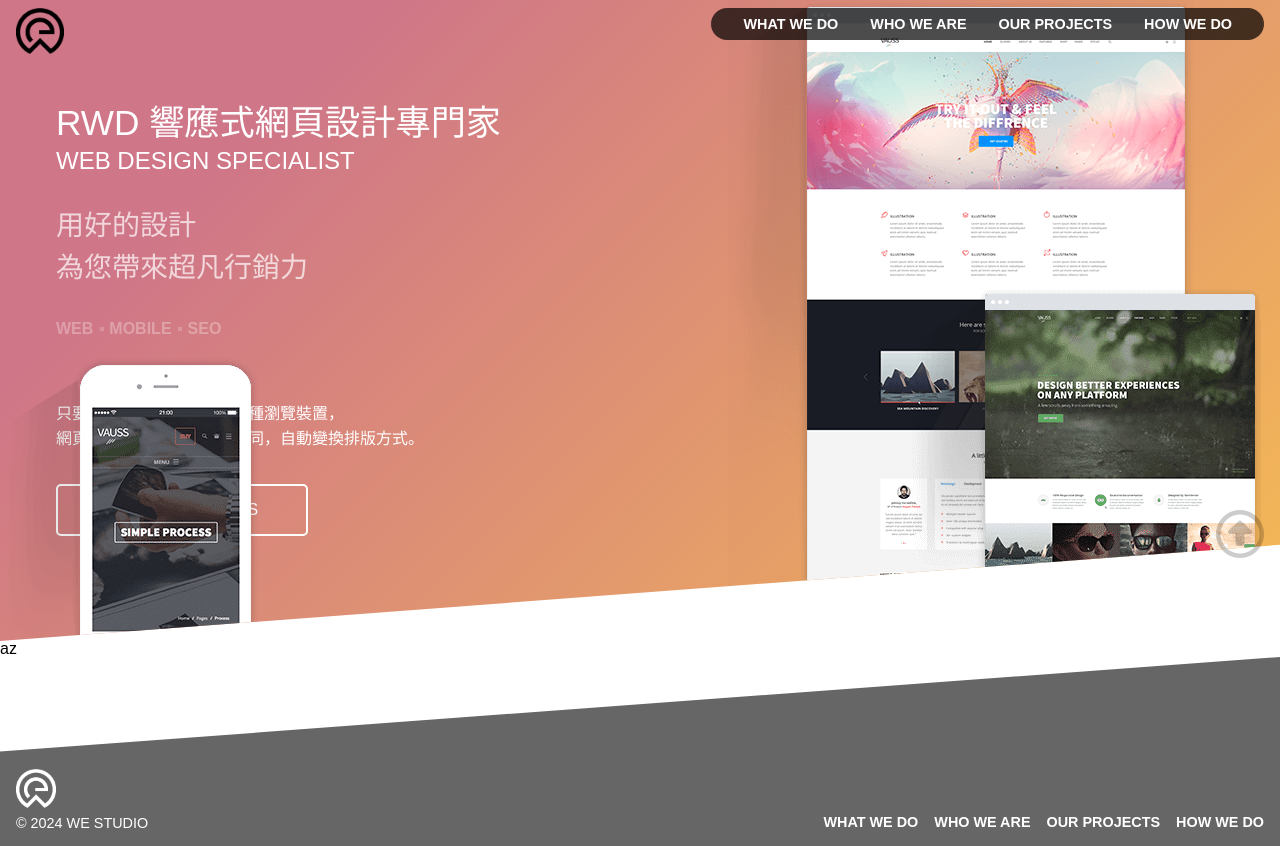
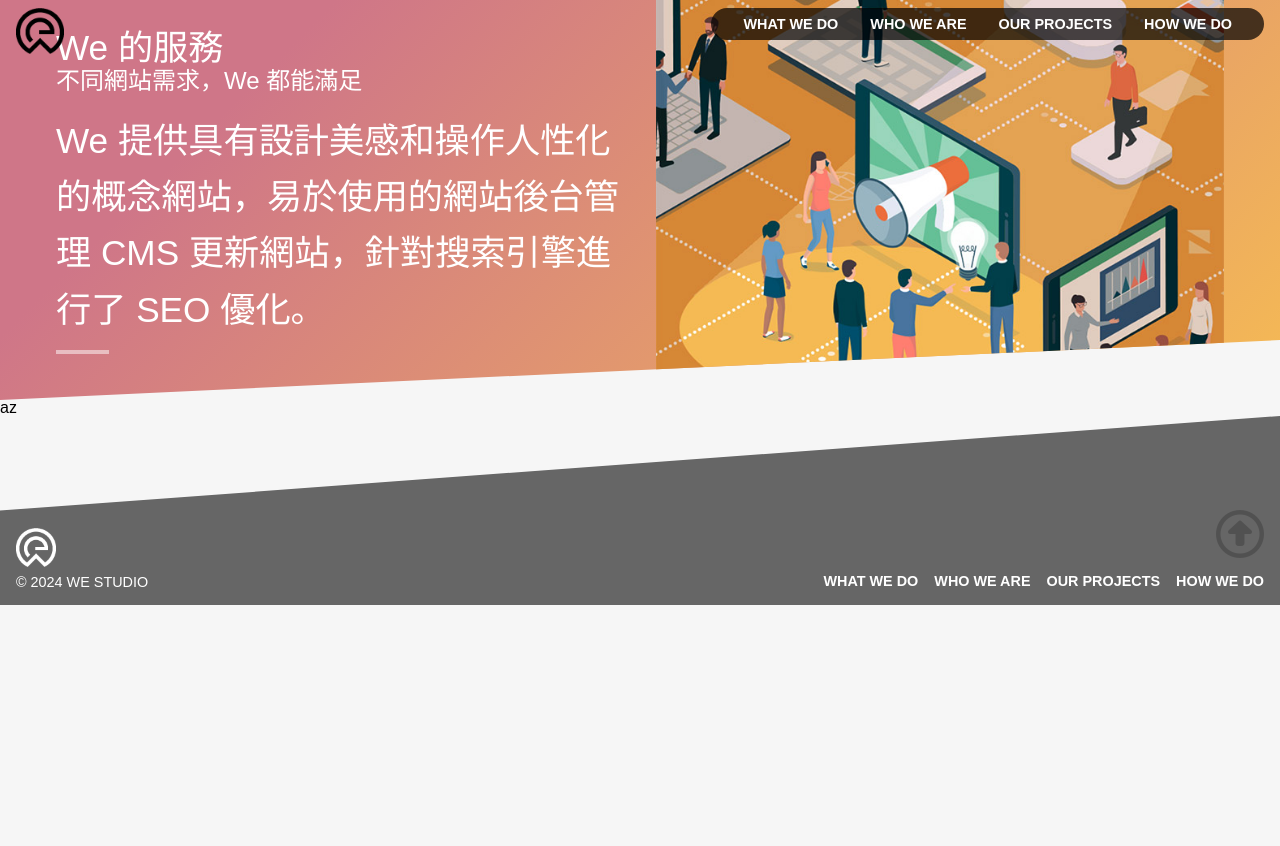
Before and after one commit to w-rafayel/project_We, a plain HTML site: page service.html in a window 1280 px wide. After the commit the page ends 800 px from the top, so only its background shows below. Drawn offline with Linux system fonts and the light colour scheme.

Commit message:
update service banner

```diff
--- a/service.html
+++ b/service.html
@@ -72,37 +72,16 @@
         <div class="banner-container container mx-auto">
             <!-- text -->
             <div class="banner-head">
-                <h1 class="banner-title">
-                    RWD 響應式網頁設計專門家
-                    <small class="banner-small">web design specialist</small>
+                <h1 class="banner-title banner-title-line">
+                    We 的服務
+                    <p class="banner-desc banner-desc-lg">不同網站需求，We 都能滿足</p>
+                    <p class="banner-desc">We 提供具有設計美感和操作人性化的概念網站，易於使用的網站後台管理 CMS 更新網站，針對搜索引擎進行了 SEO 優化。</p>
                 </h1>
-
-                <h2 class="banner-subtitle">
-                    用好的設計 <br>
-                    為您帶來超凡行銷力
-                </h2>
-
-                <ul class="banner-ul banner-ul-order1">
-                    <li class="banner-li">web</li>
-                    <li class="banner-li">mobile</li>
-                    <li class="banner-li">seo</li>
-                </ul>
-
-                <p class="banner-desc">
-                    只要做一個網站，可支援多種瀏覽裝置，<br>
-                    網頁會根據上網裝置大小不同，自動變換排版方式。
-                </p>
-
-                <div class="banner-btns">
-                    <a href="./works.html" class="banner-btn">see all features</a>
-                </div>
             </div>
 
             <!-- image -->
             <div class="banner-body">
-                <img class="banner-img banner-img-mobile" src="./images/banner-mobile.png" alt="Mobile" width="260" height="364">
-                <img class="banner-img banner-img-desktop" src="./images/banner-desktop.png" alt="Desktop" width="466" height="641">
-                <img class="banner-img banner-img-pad" src="./images/banner-pad.png" alt="Pad" width="357" height="545">
+                <img src="./images/banner-service.jpg" width="700" height="926" alt="We 的服務" class="banner-img banner-img-fit">
             </div>
         </div>
     </section>
--- a/style/master.css
+++ b/style/master.css
@@ -0,0 +1,36 @@
+@charset "utf-8";
+
+body {
+    background-color: #f6f6f6;
+}
+
+/* .container {
+    max-width: 800px;
+    box-sizing: border-box;
+} */
+
+.banner-title-line {
+    position: relative;
+}
+
+.banner-title-line::after {
+    content: "";
+    border-top: solid 4px rgba(255, 255, 255, .5);
+    width: 1.5em;
+    position: absolute;
+    bottom: -1rem;
+    left: 0;
+}
+
+.banner-desc + .banner-desc {
+    margin-top: 1rem;
+}
+
+.banner-desc-lg {
+    font-size: 1.5rem;line-height: 1.3;
+}
+
+.banner-img-fit {
+    height: 400px;
+    object-fit: cover;
+}
```
